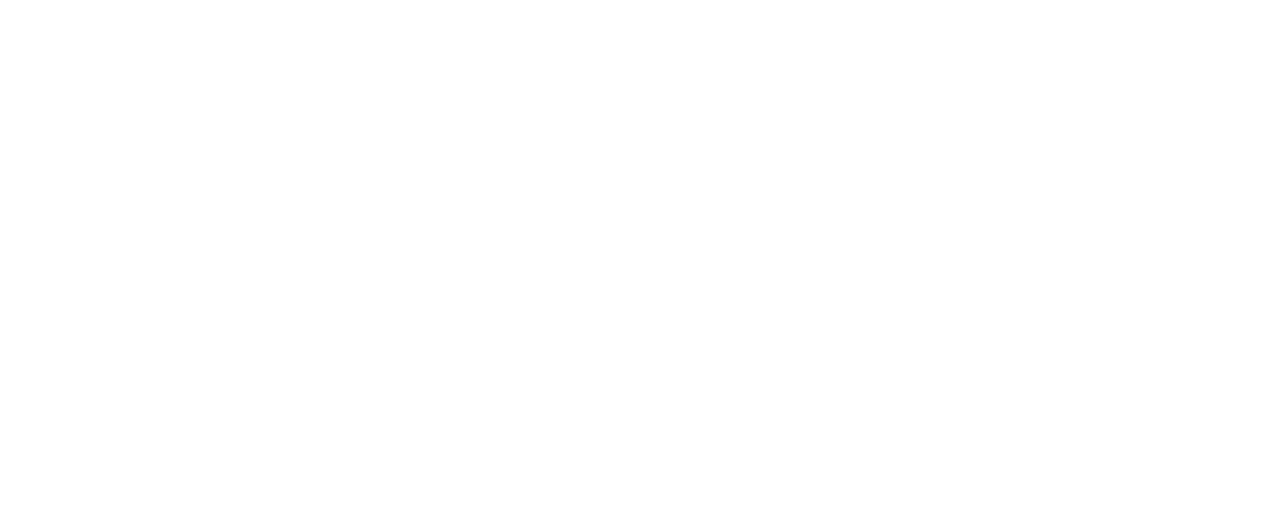
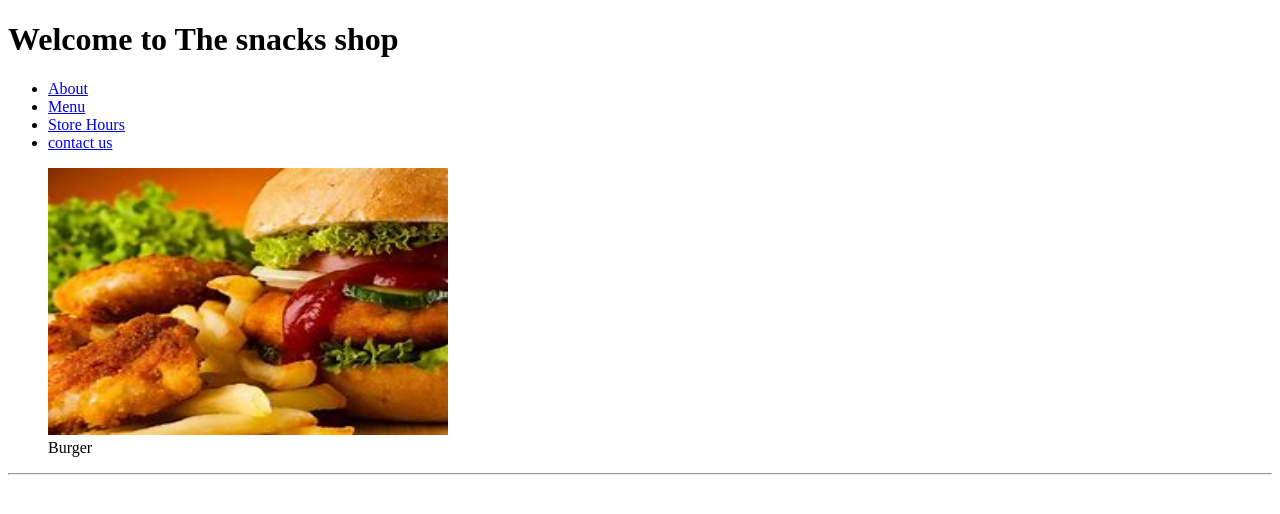
Before and after one commit to Keziyasoosan/Website-HTML5, a plain HTML site: page index.html in a window 1280 px wide. Drawn offline with Linux system fonts and the light colour scheme.

Commit message:
updating files

```diff
--- a/index.html
+++ b/index.html
@@ -2,10 +2,42 @@
 <html lang="en">
 <head>
     <meta charset="UTF-8">
-    <meta name="viewport" content="width=device-width, initial-scale=1.0">
-    <title>Document</title>
+    <meta name="author" content="width=device-width, initial-scale=1.0">
+    <meta name="description" content="the offical website for The snacks shop">
+
+    <title>The snacks shop</title>
+    <link rel="icon" href="favicon.ico" type="image/x-icon">
+    <link rel="stylesheet" href="css/style.css">
 </head>
 <body>
+     <header>
+        <h1>Welcome to The snacks shop</h1>
+        <nav>
+            <ul>
+                <li>
+                    <a href="#about">About <abbr title="The snacks shop"></abbr></title></a>
+                </li>
+                <li>
+                    <a href="#Menu">Menu <abbr title="The snacks shop"></abbr></title></a>
+                </li>
+                <li>
+                    <a href="hours.html">Store Hours</a>
+                </li>
+                <li>
+                    <a href="contact.html">contact us </a>
+                </li>
+            </ul>
+        </nav>
+        <figure>
+            <img src="images/OIP.jpg" alt="Burger and eat" title="We love Burger" width="400" height="267">
+            <figcaption>
+                Burger
+            </figcaption>
+        </figure>
+     </header>
+     <hr>
+     <main>
 
+     </main>
 </body>
 </html>
```
Also changed, not shown: contact.html (added), css/style.css (added), hours.html (added), images/OIP.jpg (added).
